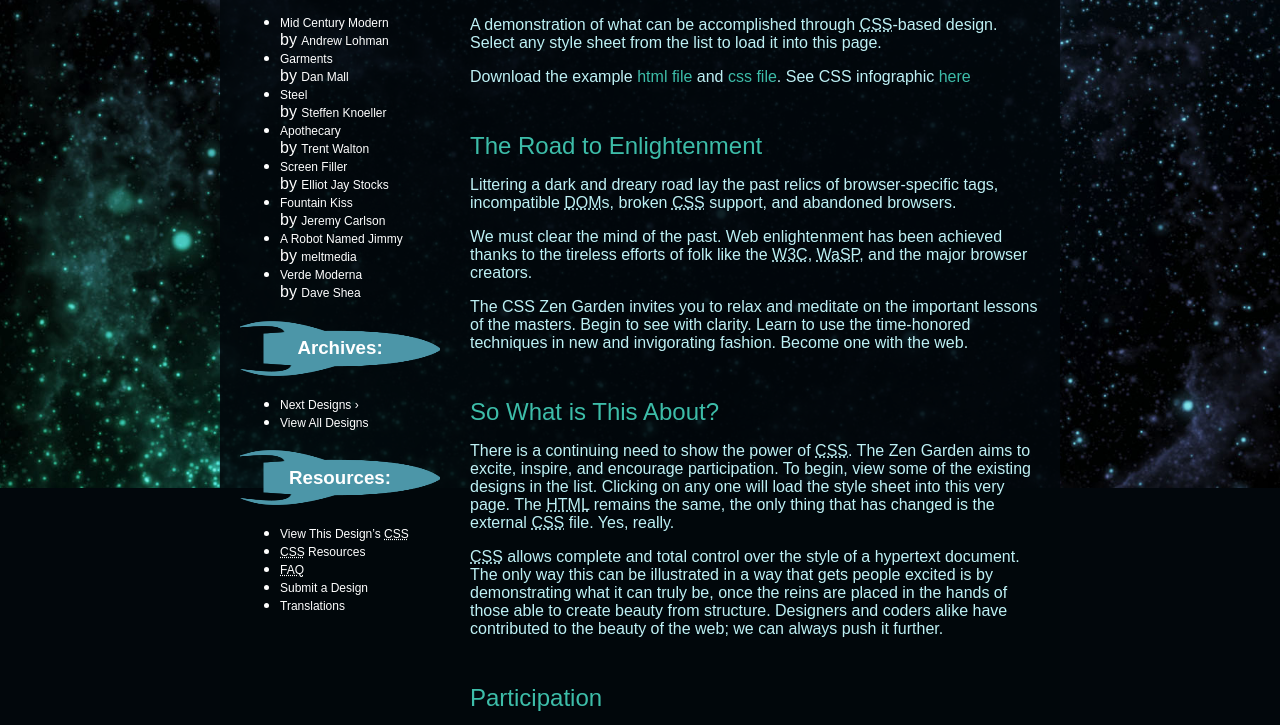
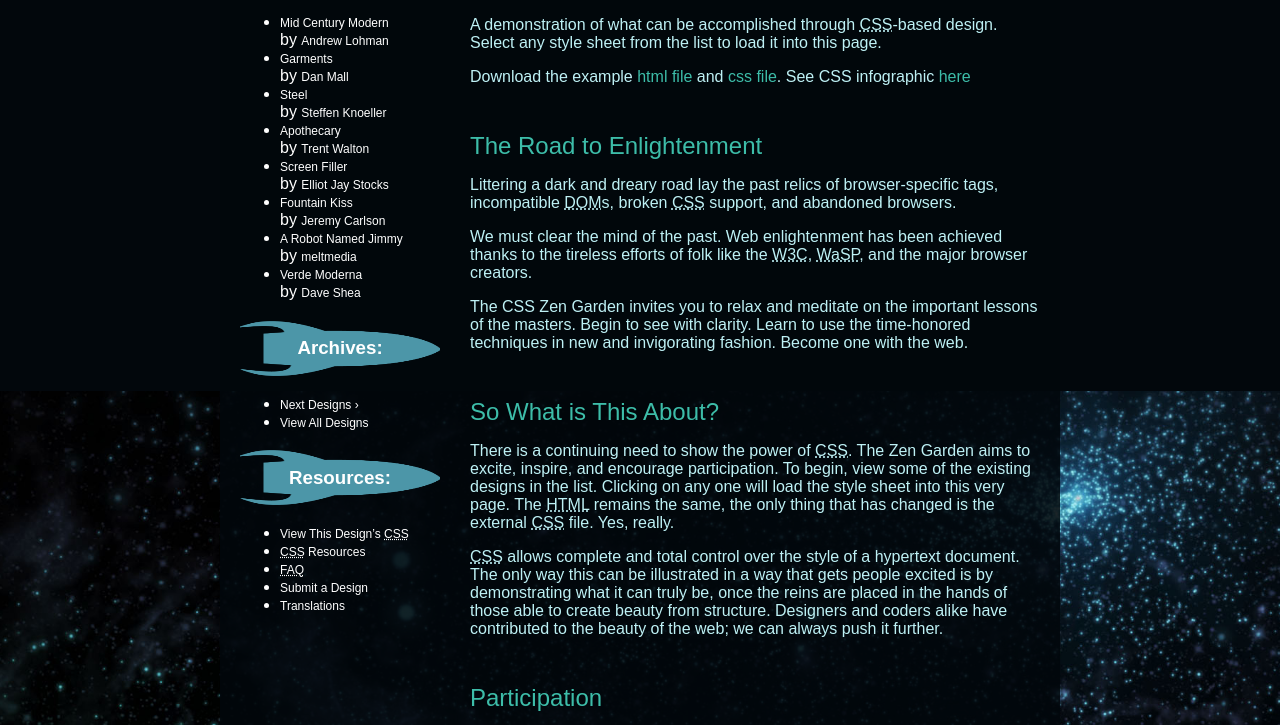
Before and after one commit to churljix/churljix.github.io, a plain HTML site: page index.html in a window 1280 px wide. Shown: the part 280-1005 px from the top of the page. Drawn offline with Linux system fonts and the light colour scheme.

Commit message:
Update style.css

```diff
--- a/style.css
+++ b/style.css
@@ -17,7 +17,8 @@
 body {
 	font: 100% Source Sans Pro, sans-serif;
 	color: white;
-	background: #02070c url(img/Deep_Space.jpg) no-repeat top right;
+	background: #02070c url(img/Deep_Space.jpg) no-repeat;
+	background-position: center;
 	background-size: 1366px;
 	background-attachment: fixed;
 	margin: 0;
```
